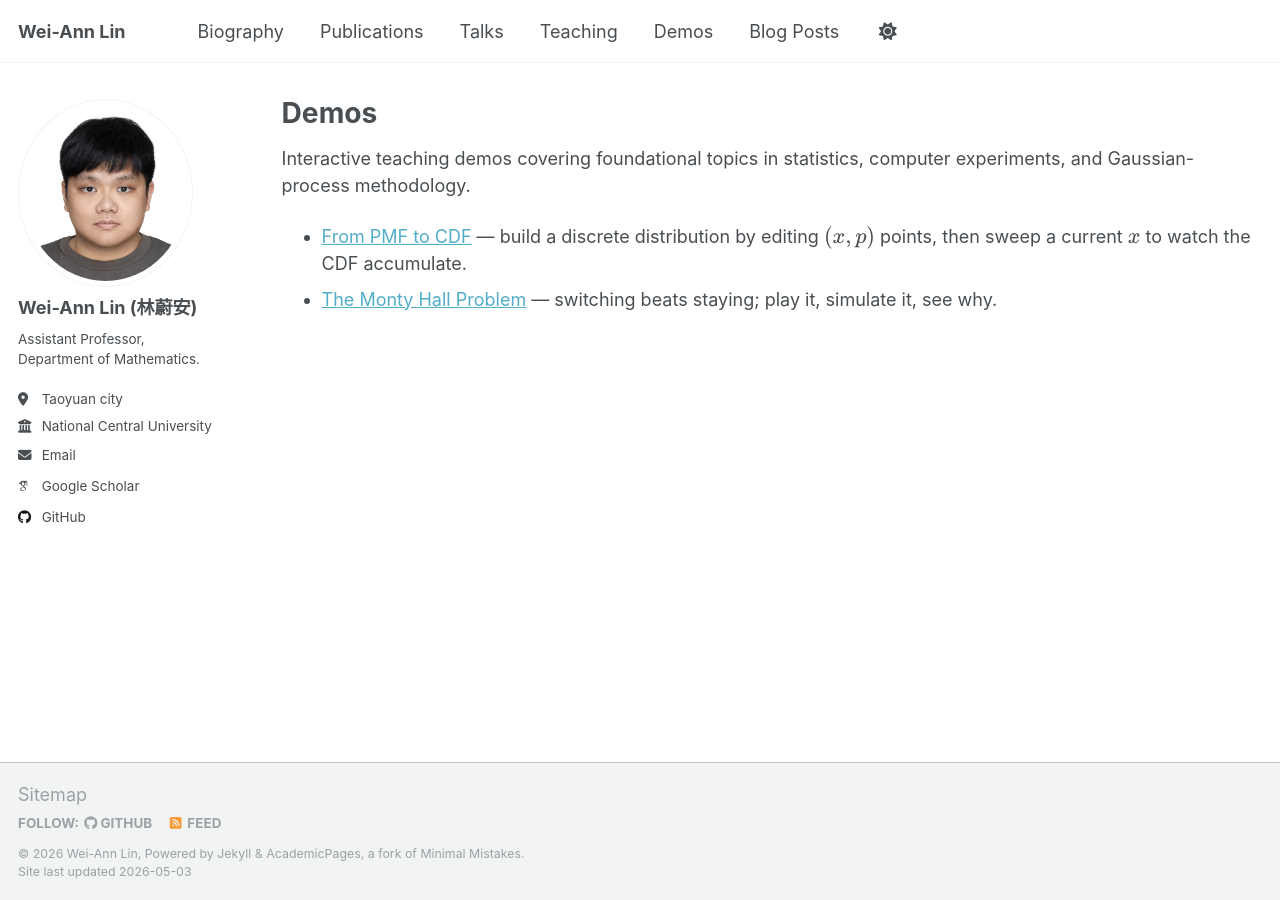
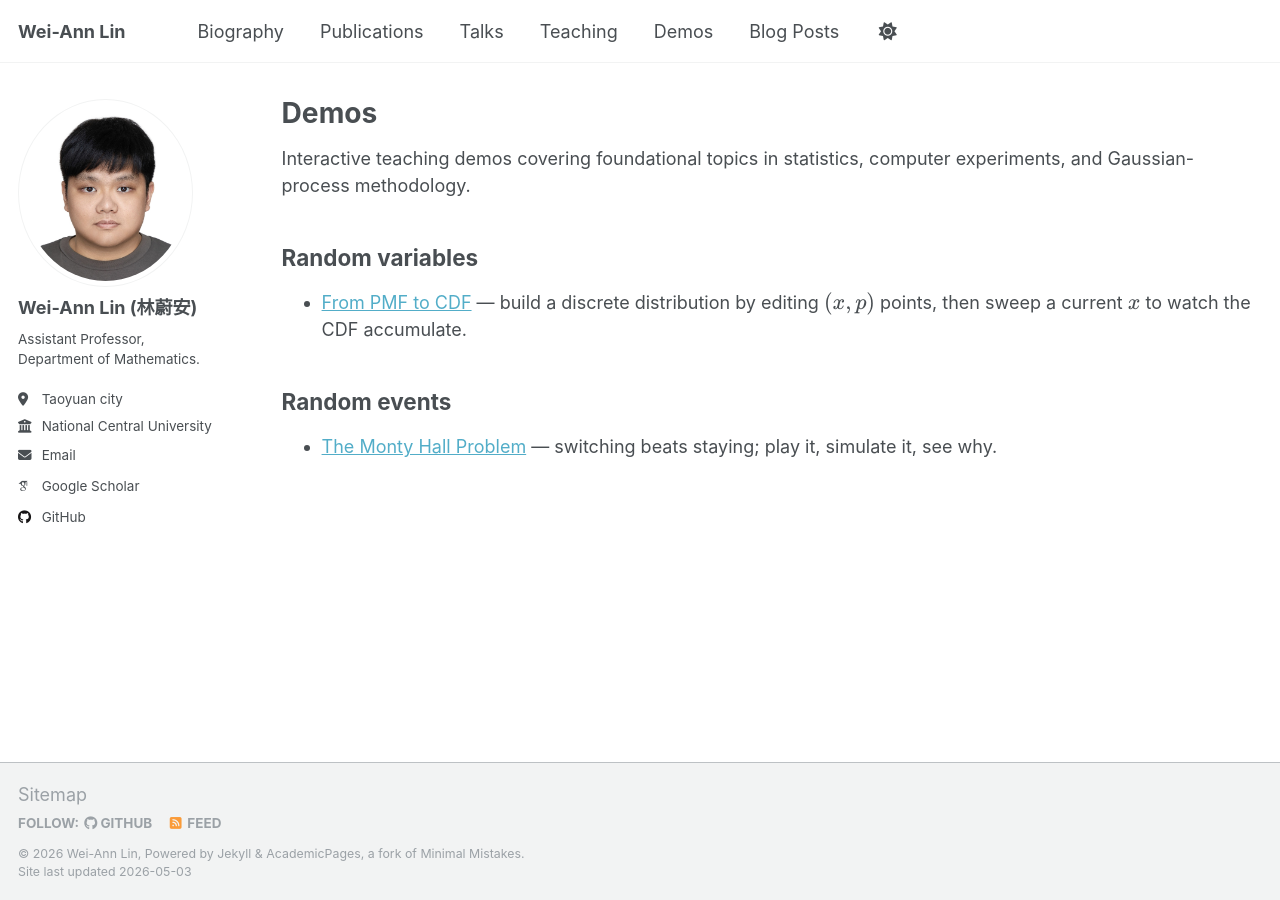
Before and after one commit to weiannlin/weiannlin.github.io, a Jekyll site: the page built from _pages/demos.md, in a window 1280 px wide. Built offline with Jekyll 4.4.1, drawn with Linux system fonts in a browser that asks for light colours; some web fonts are replaced.

Commit message:
group demos by topic on landing page (Random variables / Random events)

```diff
--- a/_pages/demos.md
+++ b/_pages/demos.md
@@ -9,5 +9,10 @@ author_profile: true
 
 Interactive teaching demos covering foundational topics in statistics, computer experiments, and Gaussian-process methodology.
 
+## Random variables
+
 - [From PMF to CDF](/demos/pmf-cdf/) — build a discrete distribution by editing $(x, p)$ points, then sweep a current $x$ to watch the CDF accumulate.
+
+## Random events
+
 - [The Monty Hall Problem](/demos/monty-hall/) — switching beats staying; play it, simulate it, see why.
```
